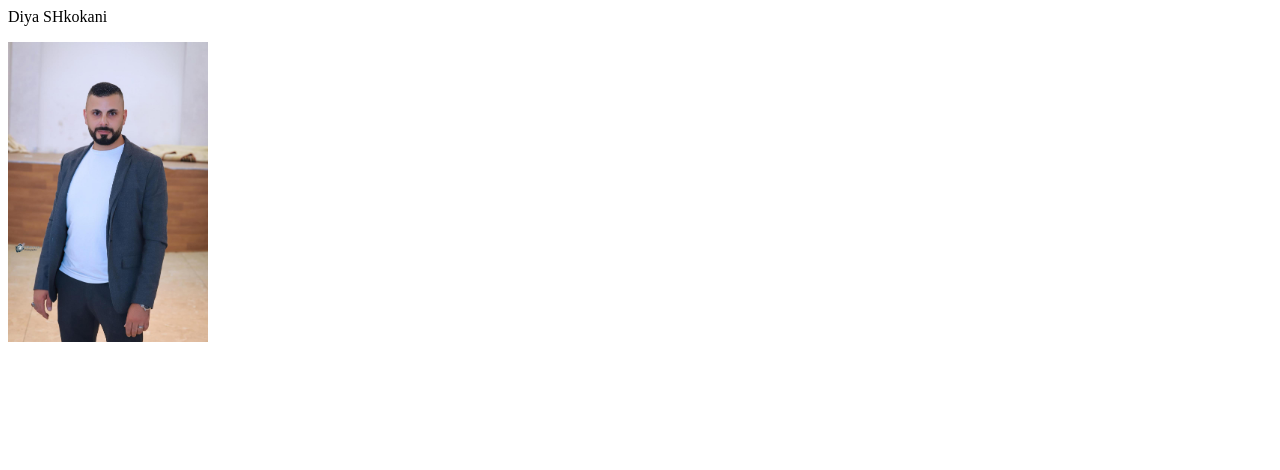
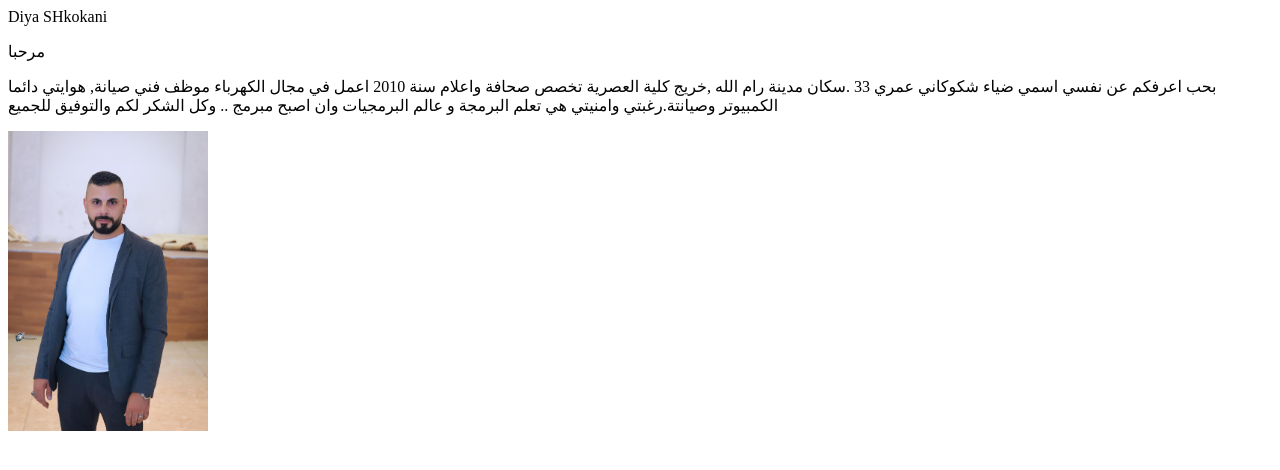
Before and after one commit to diyashkokani/projectdiya1, a plain HTML site: page index.html in a window 1280 px wide. Drawn offline with Linux system fonts and the light colour scheme.

Commit message:
Add files via upload

```diff
--- a/index.html
+++ b/index.html
@@ -1,5 +1,10 @@
 <p title="this is my name"> Diya SHkokani </p>
-
+<p>مرحبا</p>
+<p> بحب اعرفكم عن نفسي اسمي ضياء شكوكاني عمري 33
+    .سكان مدينة رام الله ,خريج كلية العصرية تخصص صحافة واعلام سنة 2010
+    اعمل في مجال الكهرباء موظف فني صيانة,
+هوايتي دائما الكمبيوتر وصيانتة.رغبتي وامنيتي هي تعلم البرمجة و عالم البرمجيات وان اصبح مبرمج ..
+وكل الشكر لكم والتوفيق للجميع</p>
 <img src="./img diya/1.jpg"
  width="200px"
  alt="this is my profile pictuer"
```
